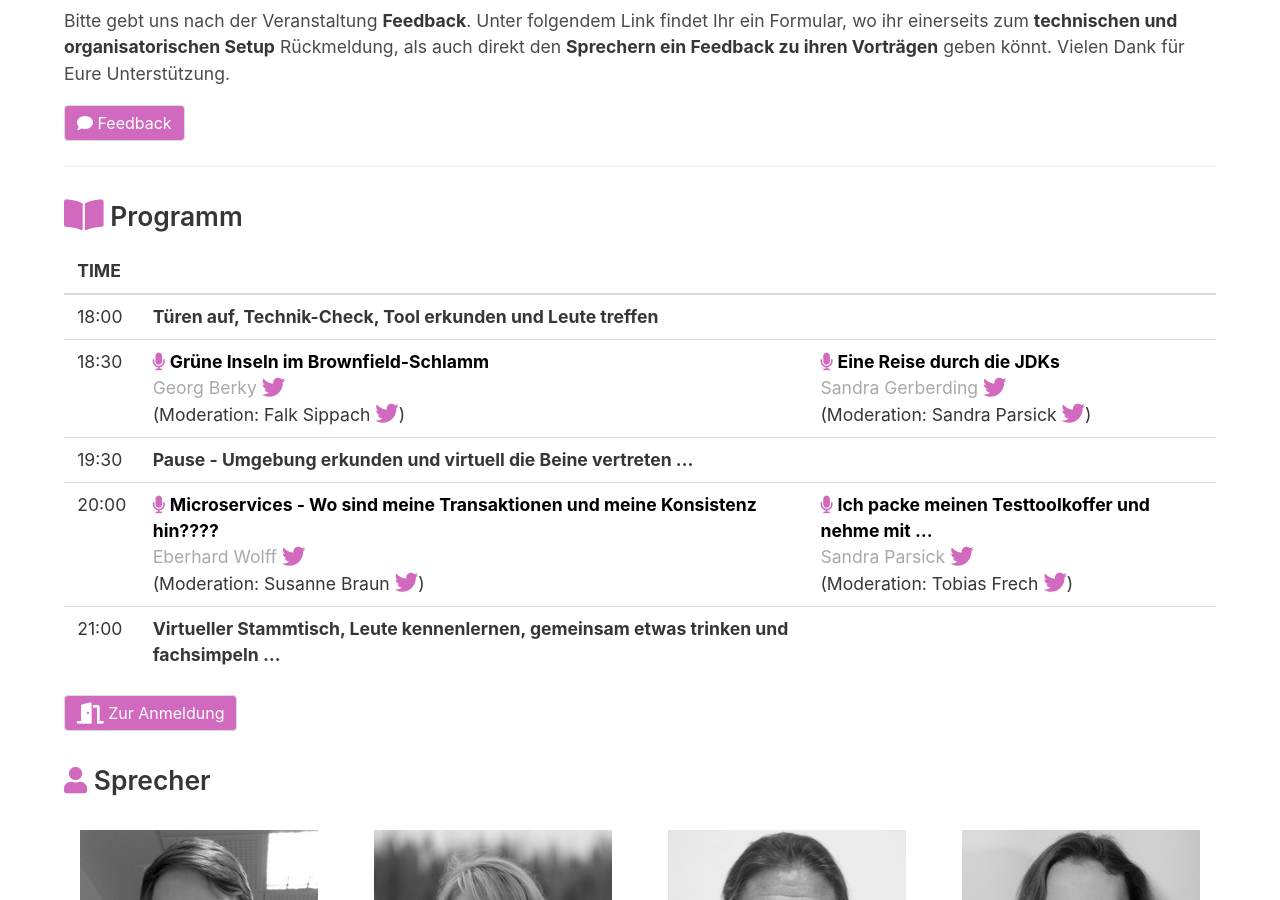
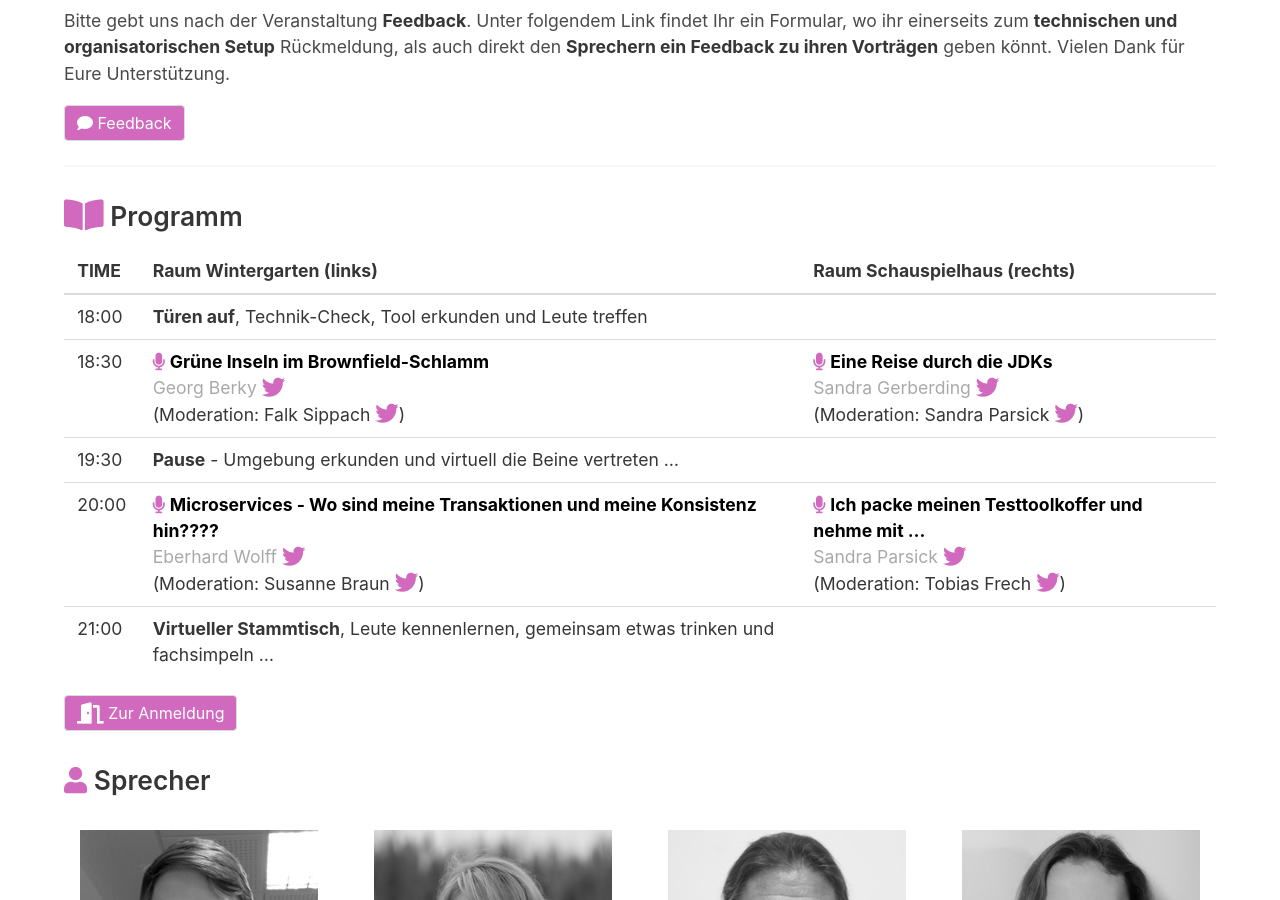
Before and after one commit to CyberLandConf/CyberLandConf.github.io, a Jekyll site: the page built from pages/events/2020-12-cyberland-2d.md, in a window 1280 px wide and 900 px high, scrolled down 979 px. Built offline with Jekyll 4.4.1, drawn with Linux system fonts in a browser that asks for light colours.

Commit message:
added rooms to agenda

```diff
--- a/pages/events/2020-12-cyberland-2d.md
+++ b/pages/events/2020-12-cyberland-2d.md
@@ -37,13 +37,13 @@ Bitte gebt uns nach der Veranstaltung **Feedback**. Unter folgendem Link findet
 ### <i class="fas fa-lg fa-book-open"></i> Programm
 
 {:.table}
-| TIME  |                |                |
+| TIME  | Raum Wintergarten (links) | Raum Schauspielhaus (rechts) |
 | ----- | -------------- | -------------- |
-| 18:00 | __Türen auf, Technik-Check, Tool erkunden und Leute treffen__ | |
+| 18:00 | __Türen auf__, Technik-Check, Tool erkunden und Leute treffen | |
 | 18:30 | {%- include elements/timetable-field.html session-id="session-18" -%} | {%- include elements/timetable-field.html session-id="session-19" -%} |
-| 19:30 | __Pause - Umgebung erkunden und virtuell die Beine vertreten ...__ | |
+| 19:30 | __Pause__ - Umgebung erkunden und virtuell die Beine vertreten ... | |
 | 20:00 | {%- include elements/timetable-field.html session-id="session-20" -%} | {%- include elements/timetable-field.html session-id="session-21" -%} |
-| 21:00 | __Virtueller Stammtisch, Leute kennenlernen, gemeinsam etwas trinken und fachsimpeln ...__ | |
+| 21:00 | __Virtueller Stammtisch__, Leute kennenlernen, gemeinsam etwas trinken und fachsimpeln ... | |
 
 [<i class="fas fa-lg fa-door-open"></i>&nbsp;Zur Anmeldung](#teilnahme){:.button}
 
```
